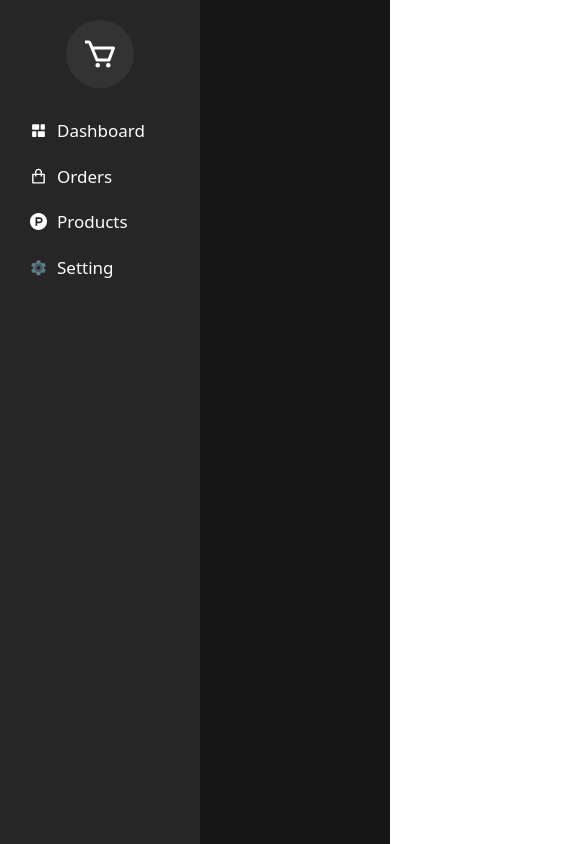
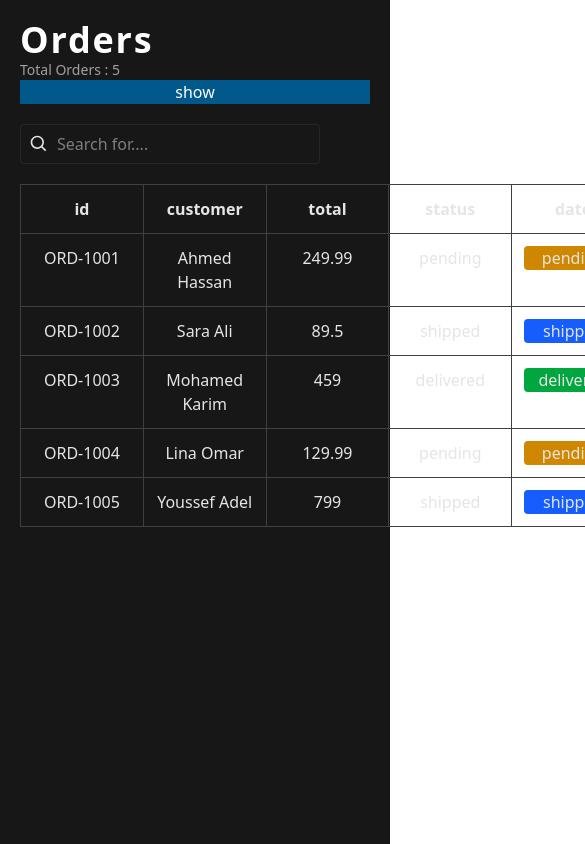
Before and after one commit to abniyou-dev/dashboard-app, a React (Vite) app: page /orders in a window 390 px wide. Shown: the top 844 px of the page, 585 px wide, since content can reach past the window. Built offline with nearby package versions, Linux system fonts and the light colour scheme.

Commit message:
set up the orders page and data

```diff
--- a/src/components/SideBar.jsx
+++ b/src/components/SideBar.jsx
@@ -8,7 +8,7 @@ import { FcSettings } from 'react-icons/fc';
 function SideBar() {
   return (
     <div
-          className='sidebar w-50 h-screen bg-neutral-800 shrink-0 grow-0'>
+          className='sidebar w-50 bg-neutral-800 shrink-0 grow-0 h-full'>
             <span
               className='text-4xl bg-[#333] p-4 rounded-full'>
                 <Link><BiCart /></Link></span>
--- /dev/null
+++ b/src/data/OrdersData.jsx
@@ -0,0 +1,37 @@
+export const ordersData = [
+  {
+    id: "ORD-1001",
+    customer: "Ahmed Hassan",
+    total: 249.99,
+    status: "pending",
+    date: "2025-09-12",
+  },
+  {
+    id: "ORD-1002",
+    customer: "Sara Ali",
+    total: 89.5,
+    status: "shipped",
+    date: "2025-09-11",
+  },
+  {
+    id: "ORD-1003",
+    customer: "Mohamed Karim",
+    total: 459.0,
+    status: "delivered",
+    date: "2025-09-10",
+  },
+  {
+    id: "ORD-1004",
+    customer: "Lina Omar",
+    total: 129.99,
+    status: "pending",
+    date: "2025-09-12",
+  },
+  {
+    id: "ORD-1005",
+    customer: "Youssef Adel",
+    total: 799.0,
+    status: "shipped",
+    date: "2025-09-09",
+  },
+];
--- a/src/index.css
+++ b/src/index.css
@@ -1,4 +1,4 @@
-@import 'tailwindcss';
+@import "tailwindcss";
 
 .sidebar {
   padding: 20px;
@@ -15,7 +15,7 @@
   padding: 10px;
   border-radius: 4px;
   cursor: pointer;
-    transition: .1s ease-in;
+  transition: 0.1s ease-in;
 }
 .sidebar li:hover {
   background-color: #333;
@@ -23,3 +23,17 @@
 .sidebar li.active {
   background-color: #333;
 }
+
+@layer components {
+    .pendding {
+
+        @apply block rounded  bg-yellow-600;
+    }
+
+    .shipped {
+        @apply block rounded  bg-blue-600;
+    }
+    .delivered{
+        @apply block rounded  bg-green-600;
+    }
+}
--- a/src/pages/Home.jsx
+++ b/src/pages/Home.jsx
@@ -30,36 +30,36 @@ function Home() {
 
           {/* card content  */}
           <div
-            className="border flex h-50 p-5 bg-blue-500">
+            className="border flex h-50 p-5 bg-linear-to-tr from-sky-700 to-sky-400 rounded-xl shadow-lg">
             <div className="flex-1">
               <span
-                className="text-3xl ">Shipped Orders</span>
+                className="text-3xl font-bold">Shipped Orders</span>
             </div>
             <div
               className="flex items-center justify-center">
-              <span className="text-5xl">45</span>
+              <span className="text-5xl font-extrabold  ">45</span>
             </div>
           </div>
           <div
-            className="border flex h-50 p-5 bg-red-400">
+            className="border flex h-50 p-5 bg-linear-to-tr from-red-500 to-red-400 rounded-xl shadow-lg">
             <div className="flex-1">
               <span
-                className="text-3xl ">Pendding Orders</span>
+                className="text-3xl font-bold">Pendding Orders</span>
             </div>
             <div
               className="flex items-center justify-center">
-              <span className="text-5xl">50</span>
+              <span className="text-5xl font-extrabold  ">50</span>
             </div>
           </div>
           <div
-            className="border flex h-50 p-5 bg-green-500">
+            className="border flex h-50 p-5 bg-linear-to-tr from-green-600 to-green-400 rounded-xl shadow-lg">
             <div className="flex-1">
               <span
-                className="text-3xl ">New Orders</span>
+                className="text-3xl font-bold">New Orders</span>
             </div>
             <div
               className="flex items-center justify-center">
-              <span className="text-5xl">35</span>
+              <span className="text-5xl font-extrabold  ">35</span>
             </div>
           </div>
 
@@ -67,10 +67,11 @@ function Home() {
         </div>
 
         {/* main content  */}
-      <div>
+      <div
+        className="grid grid-cols-[repeat(auto-fit,minmax(400px,1fr))]">
 
         <div
-          className="bg-neutral-800 p-5 rounded-xl space-y-2">
+          className="bg-neutral-800 p-5 rounded-xl space-y-2 ">
             <h1 className="text-2xl">Recent Activity</h1>
             <div
               className="border-b flex items-center justify-between">
--- a/src/pages/Orders.jsx
+++ b/src/pages/Orders.jsx
@@ -1,14 +1,106 @@
-import React from 'react'
-import SideBar from '../components/SideBar'
+import React, { useState } from "react";
+import SideBar from "../components/SideBar";
+import { BiSearch } from "react-icons/bi";
+import { ordersData } from "../data/OrdersData";
 
 function orders() {
+
+  const [serchedWord, setSearchedWord] = useState();
+  const [filtredData, setFilteresData] = useState([]);
+
+  function handleChange(e) {
+    setFilteresData(ordersData.filter(or => or.customer.includes(e.target.value)));
+  }
+
+  function handleclick() {
+    console.log(filtredData);
+  }
+
   return (
     <div className="w-full min-h-screen bg-neutral-900 text-white flex">
-      <div>
+      <div className="hidden md:block">
         <SideBar />
       </div>
+
+      <div className="p-5 space-y-5 w-full">
+        <div className="grid">
+          <h1 className="text-4xl font-bold tracking-wider">Orders</h1>
+          <span className="text-sm text-neutral-400">Total Orders : {ordersData.length}</span>
+          <button
+            onClick={handleclick}
+            className="bg-sky-800">show</button>
+        </div>
+
+        {/* searchh box */}
+        <div className="border flex items-center h-10 max-w-75 rounded border-neutral-800">
+          <span className="px-2 text-xl text-neutral-200">
+            <BiSearch />
+          </span>
+          <input
+            onChange={(e) => handleChange(e)}
+            type="text"
+            placeholder="Search for...."
+            className="outline-none text-neutral-200"
+          />
+        </div>
+
+        {/* data table */}
+        <div className="min-w-154 ">
+          <div className="w-full border border-neutral-700">
+            <div
+              className="grid grid-cols-5  text-center border-neutral-700
+              [&>span]:p-3 [&>span]:border-r [&>span]:border-neutral-700
+              [&>span]:font-bold [&>span]:text-neutral-200"
+            >
+              <span>id</span>
+              <span>customer</span>
+              <span>total</span>
+              <span>status</span>
+              <span>date</span>
+            </div>
+
+            {filtredData.length > 0 ? (
+              filtredData.map((or) => (
+                <div
+                  key={or.id}
+                  className="grid grid-cols-5 border-t text-center border-neutral-700
+              [&>span]:p-3 [&>span]:border-r [&>span]:border-neutral-700
+             [&>span]:text-neutral-200"
+                >
+                  <span>{or.id}</span>
+                  <span>{or.customer}</span>
+                  <span>{or.total}</span>
+                  <span>{or.status}</span>
+                  <span>
+                    <span
+                    className={or.status === "pending" ? "pendding" : or.status === "shipped" ?  "shipped" : "delivered"}>{or.status}</span>
+                    </span>
+                </div>
+              ))
+            ) : (
+              ordersData.map((or) => (
+                <div
+                  key={or.id}
+                  className="grid grid-cols-5 border-t text-center border-neutral-700
+              [&>span]:p-3 [&>span]:border-r [&>span]:border-neutral-700
+             [&>span]:text-neutral-200"
+                >
+                  <span>{or.id}</span>
+                  <span>{or.customer}</span>
+                  <span>{or.total}</span>
+                  <span>{or.status}</span>
+                  <span>
+                    <span
+                    className={or.status === "pending" ? "pendding" : or.status === "shipped" ?  "shipped" : "delivered"}>{or.status}</span>
+                    </span>
+                </div>
+              ))
+            )}
+          </div>
+        </div>
+      </div>
     </div>
-  )
+  );
 }
 
-export default orders
+export default orders;
```
Lines whose indentation alone changed are shown as unchanged.
